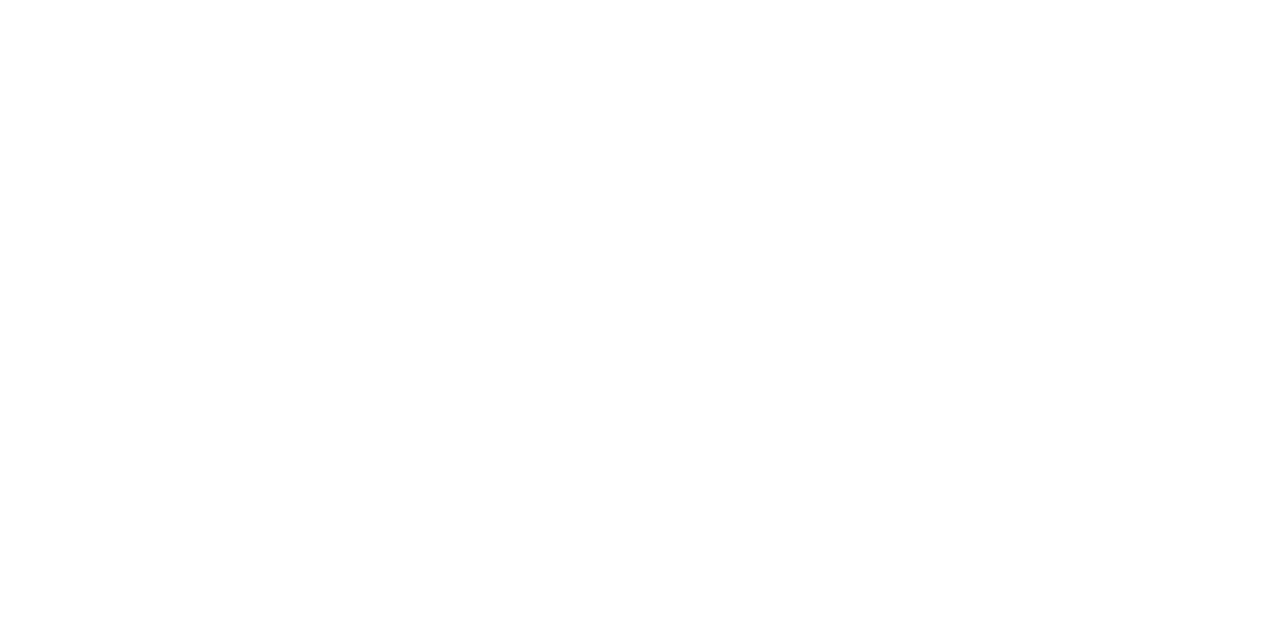
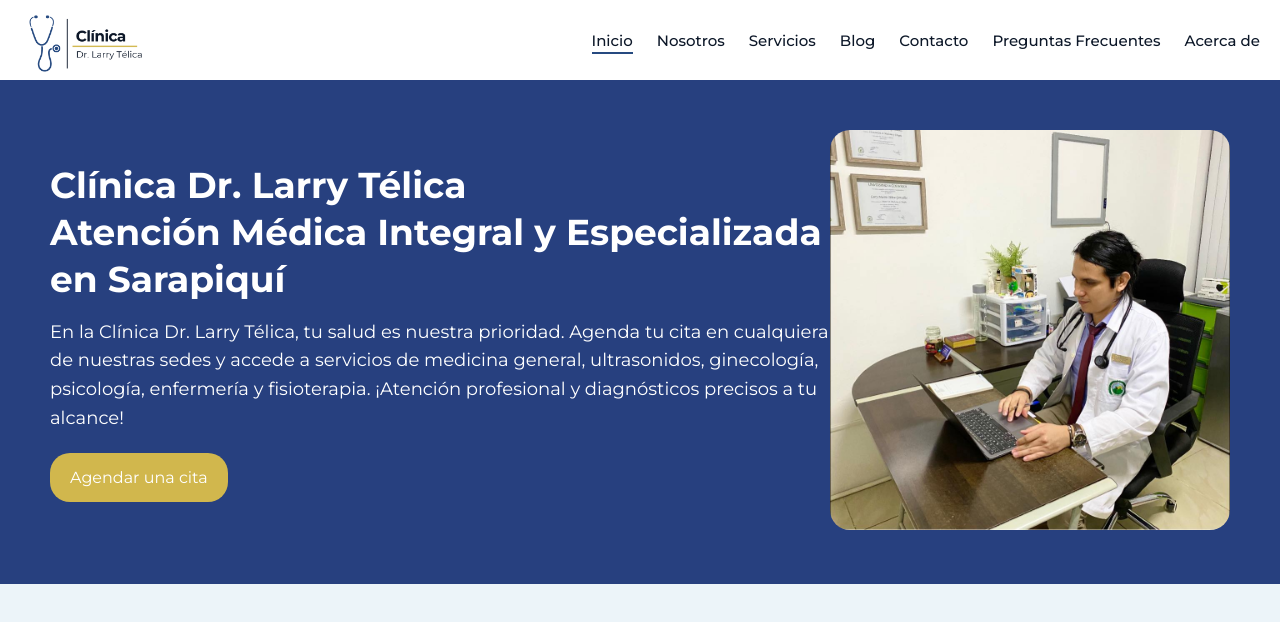
Before and after one commit to Gbroiz/Clinica_Dr_Telica, a plain HTML site: page index.html in a window 1280 px wide. Drawn offline with Linux system fonts and the light colour scheme.

Commit message:
Header listo

```diff
--- /dev/null
+++ b/css/style.css
@@ -0,0 +1,113 @@
+@import url('https://fonts.googleapis.com/css2?family=Montserrat:ital,wght@0,100..900;1,100..900&display=swap');
+
+* {
+    margin: 0;
+    padding: 0;
+    box-sizing: border-box;
+    font-family: 'Montserrat', sans-serif;
+}
+
+body {
+    background-color: #ECF4F9;
+}
+
+header {
+    display: flex;
+    justify-content: space-between;
+    align-items: center;
+    padding: 20px;
+    background-color: white;
+    box-shadow: 0px 2px 5px rgba(0, 0, 0, 0.1);
+    height: 80px;
+}
+
+.contenedor-logo {
+    display: flex;
+    align-items: center;
+}
+
+.logo_clinica_dr_telica {
+    max-height: 140px; /* Establece un máximo de altura */
+    width: auto; /* Mantiene la proporción del logo */
+}
+
+nav ul {
+    display: flex;
+    list-style: none;
+}
+
+nav ul li {
+    margin-left: 20px;
+}
+
+nav ul li a {
+    position: relative; /* Necesario para el pseudo-elemento ::after */
+    text-decoration: none;
+    font-size: 15px;
+    color: #0C1728;
+    transition: color 0.3s ease;
+    font-weight: 500;
+    margin-left: 4px
+}
+
+nav ul li a::after {
+    content: "";
+    position: absolute;
+    left: 0;
+    bottom: -4px; /* Para que la línea quede justo debajo del texto */
+    height: 2px;
+    width: 0;
+    background-color: #264A80;
+    transition: width 0.3s ease;
+}
+
+nav ul li a:hover::after,
+nav ul li a.activo::after {
+    width: 100%;
+}
+
+nav ul li a:hover {
+    color: #264A80; /* Cambia el color del texto al hacer hover */
+}
+
+.contenedor-principal {
+    display: flex;
+    justify-content: space-between;
+    align-items: center;
+    padding: 50px;
+    background-color: #27407F; /* Dark blue background */
+    color: white;
+}
+
+.imagen-principal{
+    height: 400px;
+    width: auto;
+    border-radius: 20px;
+}
+
+.contenedor-principal-texto h2 {
+    font-size: 36px;
+    font-weight: bold;
+    line-height: 1.3;
+}
+
+.contenedor-principal p {
+    margin-top: 15px;
+    font-size: 18px;
+    line-height: 1.6;
+}
+
+.cita-boton {
+    margin-top: 20px;
+    padding: 15px 20px;
+    background-color: #D1B74D;
+    color: #ffffff;
+    border: none;
+    border-radius: 20px;
+    font-size: 16px;
+    cursor: pointer;
+}
+
+.cita-boton:hover {
+    transform: scale(1.1);
+}
--- a/index.html
+++ b/index.html
@@ -1,11 +1,46 @@
 <!DOCTYPE html>
 <html lang="en">
+
 <head>
     <meta charset="UTF-8">
+    <meta charset="UTF-8">
     <meta name="viewport" content="width=device-width, initial-scale=1.0">
-    <title>Document</title>
+    <meta name="description" content="Clínica Dr. Télica - Atención médica integral en medicina general, ginecología, psicología y más en Puerto Viejo, Sarapiquí.">
+    <meta name="keywords" content="medicina general, ginecología, psicología, ultrasonidos, rayos X, salud, bienestar, Puerto Viejo, La Virgen, Sarapiquí, Clínica Dr. Télica">
+    <meta name="author" content="Gabriela Brenes Roiz">
+    <title>Clínica Dr. Télica</title>
+    <link rel="stylesheet" href="css/style.css">
+    <link rel="icon" href="img/Icono-Clinica-Dr.Telica.ico" type="clinica_dr.telica-icon">
 </head>
+
 <body>
-
+    <header>
+        <div class="contenedor-logo">
+            <img src="img/Logo Clínica Dr.Larry Télica.png" alt="Logo Clínica Dr. Larry Télica" class="logo_clinica_dr_telica">
+        </div>
+        <nav>
+            <ul>
+                <li><a class = "activo" href="index.html">Inicio</a></li>
+                <li><a href="nosotros.html">Nosotros</a></li>
+                <li><a href="servicios.html">Servicios</a></li>
+                <li><a href="blog.html">Blog</a></li>
+                <li><a href="contacto.html">Contacto</a></li>
+                <li><a href="preguntas_frecuentes.html">Preguntas Frecuentes</a></li>
+                <li><a href="acerca_de.html">Acerca de</a></li>
+            </ul>
+        </nav>
+    </header>
+    <main>
+        <section class="contenedor-principal">
+            <div class="contenedor-principal-texto">
+                <h2>Clínica Dr. Larry Télica<br>Atención Médica Integral y Especializada en Sarapiquí</h2>
+                <p>En la Clínica Dr. Larry Télica, tu salud es nuestra prioridad. Agenda tu cita en cualquiera de nuestras sedes y accede a servicios de medicina general, ultrasonidos, ginecología, psicología, enfermería y fisioterapia. ¡Atención profesional y diagnósticos precisos a tu alcance!</p>
+                <button class="cita-boton">Agendar una cita</button>
+            </div>
+            <div class="contenedor-principal-dr.telica">
+                <img class = "imagen-principal" src="img/Imagen Principal 1.png" alt="Doctor Larry Télica">
+            </div>
+        </section>
+    </main>
 </body>
 </html>
```
Also changed, not shown: acerca_de.html (added), blog.html (added), contacto.html (added), img/Icono-Clinica-Dr.Telica.ico (added), img/Imagen Principal 1.png (added), img/Logo Clínica Dr.Larry Télica.png (added), nosotros.html (added), preguntas_frecuentes.html (added), servicios.html (added), style.css (deleted).
